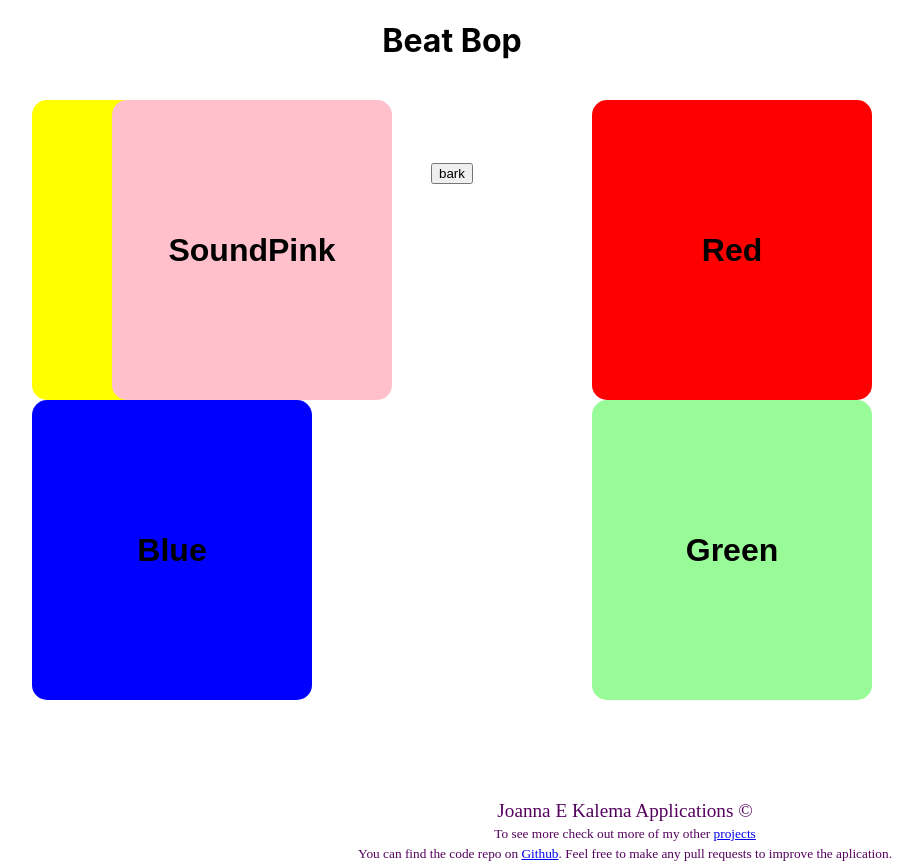
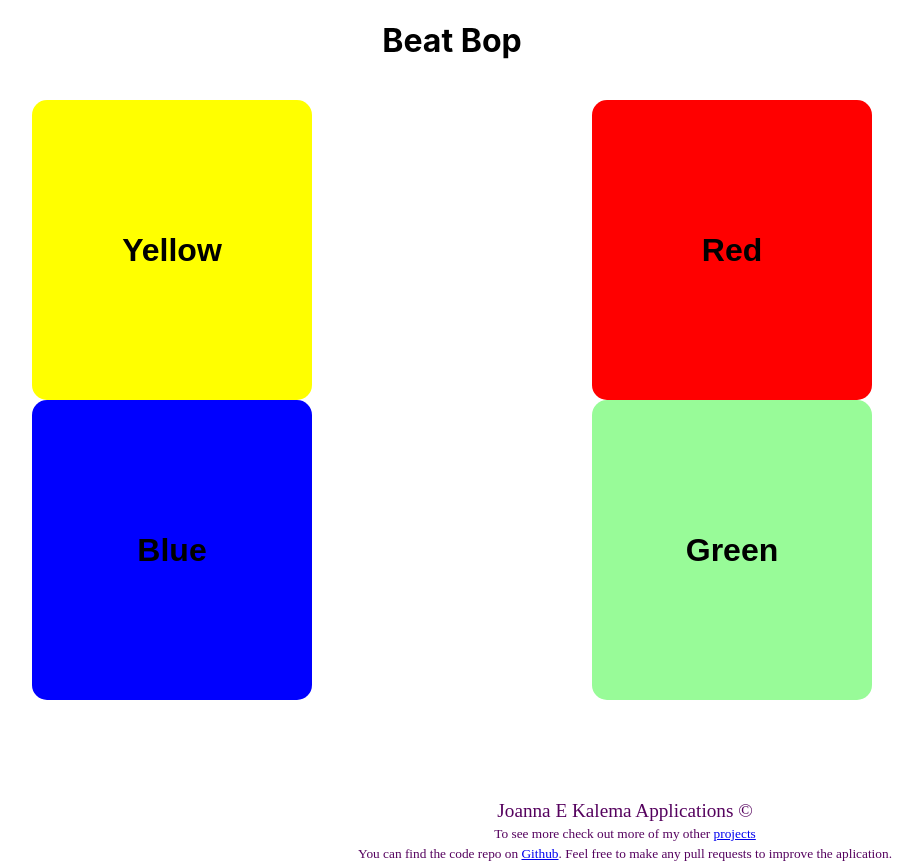
Before and after one commit to jokale/beatbop-frontend, a React (Create React App) app: page / in a window 1280 px wide. Shown: the whole page, without its empty margins (188-1107 px from the left). Built offline with nearby package versions, Linux system fonts and the light colour scheme.

Commit message:
remove pink componment

```diff
--- a/src/App.js
+++ b/src/App.js
@@ -4,7 +4,7 @@ import Yellow from './components/Yellow'
 import Blue from './components/Blue'
 import Red from './components/Red'
 import Green from './components/Green'
-import Pink from './components/Pink'
+// import Pink from './components/Pink'
 
 
 import './App.css';
@@ -25,7 +25,6 @@ function App() {
         <Green/>
         <br></br>
 
-        <Pink/>
 
 
 <Footer/>
--- a/src/components/Pink.js
+++ b/src/components/Pink.js
@@ -3,9 +3,9 @@ import dogbark from '../audio/dogbark.mp3'
 import {Howl, Howler} from 'howler';
 
 
-const sounds = [
-    {sound: dogbark, label: 'bark'}
-]
+// const sounds = [
+//     {sound: dogbark, label: 'bark'}
+// ]
 
 
 
@@ -13,47 +13,45 @@ const sounds = [
 class Pink extends React.Component {
 
 
-    SoundPlay = (src) => {
-        const sound = new Howl ((
-            src
-        ))
-        sound.play();
-    }
+    // SoundPlay = (src) => {
+    //     const sound = new Howl ((
+    //         src
+    //     ))
+    //     sound.play();
+    // }
 
 
 
 
 
 
-// clickerIncrement = (event) => {
-//      event.preventDefault()
-//     alert('Pink');
-//      const newCount = this.state.count + 1
-//      this.setState({
-//       count: newCount
-//      })
+clickerIncrement = (event) => {
+     event.preventDefault()
+    alert('Pink');
+     const newCount = this.state.count + 1
+     this.setState({
+      count: newCount
+     })
 
 
-//   }
+  }
 
 
-RenderSound = () => {
-    return sounds.map((soundObj, index) => {
-        return(
-            <button key={index} onClick={() => this.SoundPlay(soundObj.sound)}>
-            {soundObj.label}
-            </button>
-        )
-    }
+// RenderSound = () => {
+//     return sounds.map((soundObj, index) => {
+//         return(
+//             <button key={index} onClick={() => this.SoundPlay(soundObj.sound)}>
+//             {soundObj.label}
+//             </button>
+//         )
+//     }
 
-    )
-}
+//     )
+// }
     render(){
-        Howler.volume(2.0);
         return(
               <center> <div>
-                  {this.RenderSound()}
-             <button id="pink-button" onClick={this.RenderSound()}><h1>SoundPink</h1></button>
+             <button id="pink-button" onClick={this.clickerIncrement()}><h1>Pink</h1></button>
                </div> </center>
         )
 
```
